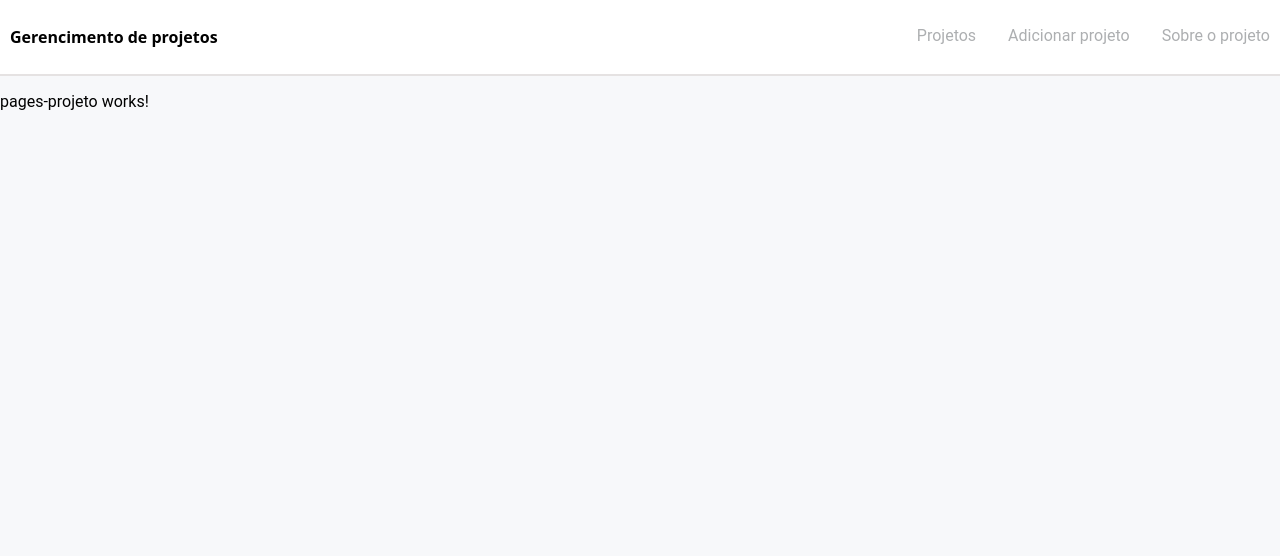
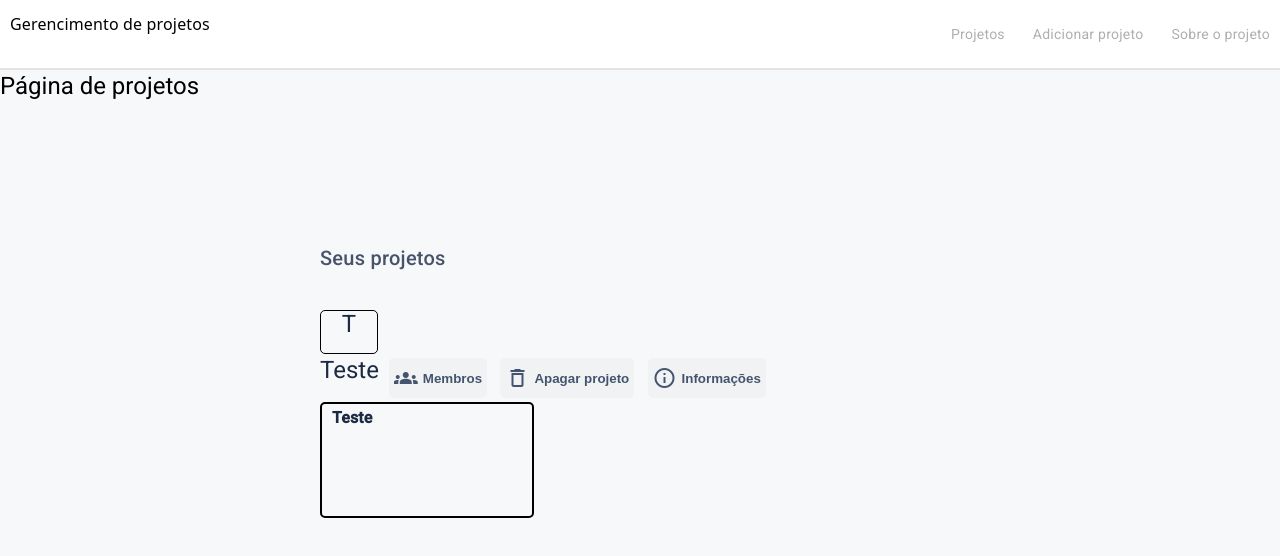
Before and after one commit to b3r1u/gerenciamento-projetos, an Angular app: page /projetos in a window 1280 px wide. Shown: the top 556 px of the page. Built offline with nearby package versions, Linux system fonts and the light colour scheme.

Commit message:
feat: Construção de card para projetos e inclusão de angular material/icons

```diff
--- a/angular.json
+++ b/angular.json
@@ -30,6 +30,7 @@
               "src/assets"
             ],
             "styles": [
+              "@angular/material/prebuilt-themes/pink-bluegrey.css",
               "src/styles.scss"
             ],
             "scripts": []
@@ -93,6 +94,7 @@
               "src/assets"
             ],
             "styles": [
+              "@angular/material/prebuilt-themes/pink-bluegrey.css",
               "src/styles.scss"
             ],
             "scripts": []
--- a/package.json
+++ b/package.json
@@ -11,10 +11,12 @@
   "private": true,
   "dependencies": {
     "@angular/animations": "^16.2.0",
+    "@angular/cdk": "^16.2.14",
     "@angular/common": "^16.2.0",
     "@angular/compiler": "^16.2.0",
     "@angular/core": "^16.2.0",
     "@angular/forms": "^16.2.0",
+    "@angular/material": "^16.2.14",
     "@angular/platform-browser": "^16.2.0",
     "@angular/platform-browser-dynamic": "^16.2.0",
     "@angular/router": "^16.2.0",
--- a/src/app/app.module.ts
+++ b/src/app/app.module.ts
@@ -1,5 +1,6 @@
 import { NgModule } from '@angular/core';
 import { BrowserModule } from '@angular/platform-browser';
+import { MatIconModule } from '@angular/material/icon';
 
 import { AppRoutingModule } from './app-routing.module';
 import { AppComponent } from './app.component';
@@ -8,6 +9,7 @@ import { PagesProjetoComponent } from './pages/pages-projeto/pages-projeto.compo
 import { PagesSobreComponent } from './pages/pages-sobre/pages-sobre.component';
 import { PagesAdicionarProjetoComponent } from './pages/pages-adicionar-projeto/pages-adicionar-projeto.component';
 import { CardsProjetosComponent } from './components/cards-projetos/cards-projetos.component';
+import { BrowserAnimationsModule } from '@angular/platform-browser/animations';
 
 @NgModule({
   declarations: [
@@ -20,7 +22,9 @@ import { CardsProjetosComponent } from './components/cards-projetos/cards-projet
   ],
   imports: [
     BrowserModule,
-    AppRoutingModule
+    AppRoutingModule,
+    BrowserAnimationsModule,
+    MatIconModule
   ],
   providers: [],
   bootstrap: [AppComponent]
--- a/src/app/components/cards-projetos/cards-projetos.component.html
+++ b/src/app/components/cards-projetos/cards-projetos.component.html
@@ -1 +1,19 @@
-<p>cards-projetos works!</p>
+<div class="content">
+    <h2>Seus projetos</h2>
+
+    <div class="project">
+        <div class="letter">
+            <h1>T</h1>
+        </div>
+        <div class="informs">
+            <h1>Teste</h1>
+            <button> <mat-icon aria-hidden="false" aria-label="Example home icon" fontIcon="groups"></mat-icon> Membros</button>
+            <button> <mat-icon aria-hidden="false" aria-label="Example home icon" fontIcon="delete_outlined"></mat-icon> Apagar projeto</button>
+            <button> <mat-icon aria-hidden="false" aria-label="Example home icon" fontIcon="info_outlined"></mat-icon> Informações</button>
+        </div>
+        <div class="cards">
+            <h3>Teste</h3>
+        </div>
+    </div>
+
+</div>
--- a/src/app/components/cards-projetos/cards-projetos.component.scss
+++ b/src/app/components/cards-projetos/cards-projetos.component.scss
@@ -0,0 +1,78 @@
+.content {
+    display: flex;
+    flex-direction: column;
+    width: 50%;
+    margin: auto;
+    margin-top: 10em;
+}
+
+.letter {
+    border: 1px solid #000;
+    width: 4em;
+    height: 3em;
+    border-radius: 5px;
+    display: flex;
+    justify-content: center;
+    align-items: center;
+    color: #1c2b43;
+}
+
+.informs {
+    display: flex;
+    flex-direction: row;
+    align-items: center;
+    color: #1c2b43;
+}
+
+.cards {
+    border: 2px solid #000;
+    width: 15em;
+    height: 8em;
+    border-radius: 5px;
+    margin-bottom: 5em;
+    position: relative;
+    overflow: hidden;
+    transition: all 0.3s ease;
+}
+
+.cards:hover {
+    width: 15.5em;
+    height: 8.5em;
+}
+
+button {
+    display: flex;
+    justify-content: center;
+    align-items: center;
+    height: 3em;
+    margin-right: 1em;
+    border: none;
+    background-color: #f1f2f4;
+    color: #44546e;
+    font-weight: bold;
+    border-radius: 5px;
+    padding: 5px;
+}
+
+button:hover {
+    background-color: #c7c8c9;
+}
+
+mat-icon {
+    margin-right: 5px;
+}
+
+.informs h1 {
+    margin-right: 10px;
+}
+
+h2 {
+    padding-bottom: 1em;
+    color: #475369;
+}
+
+h3 {
+    margin-left: 10px;
+    font-weight: bold;
+    color: #1c2b43;
+}
--- a/src/app/pages/pages-projeto/pages-projeto.component.html
+++ b/src/app/pages/pages-projeto/pages-projeto.component.html
@@ -1 +1,2 @@
-<p>pages-projeto works!</p>
+<h1>Página de projetos</h1>
+<app-cards-projetos></app-cards-projetos>
--- a/src/index.html
+++ b/src/index.html
@@ -6,8 +6,11 @@
   <base href="/">
   <meta name="viewport" content="width=device-width, initial-scale=1">
   <link rel="icon" type="image/x-icon" href="favicon.ico">
+  <link rel="preconnect" href="https://fonts.gstatic.com">
+  <link href="https://fonts.googleapis.com/css2?family=Roboto:wght@300;400;500&display=swap" rel="stylesheet">
+  <link href="https://fonts.googleapis.com/icon?family=Material+Icons" rel="stylesheet">
 </head>
-<body>
+<body class="mat-typography">
   <app-root></app-root>
 </body>
 </html>
--- a/src/styles.scss
+++ b/src/styles.scss
@@ -6,3 +6,5 @@ body { margin: 0;
     "Helvetica Neue", sans-serif;
     background-color: #f7f8fa;
 }
+html, body { height: 100%; }
+body { margin: 0; font-family: Roboto, "Helvetica Neue", sans-serif; }
```
Also changed, not shown: 1 other file (tests, documents, lock files or other folders).
